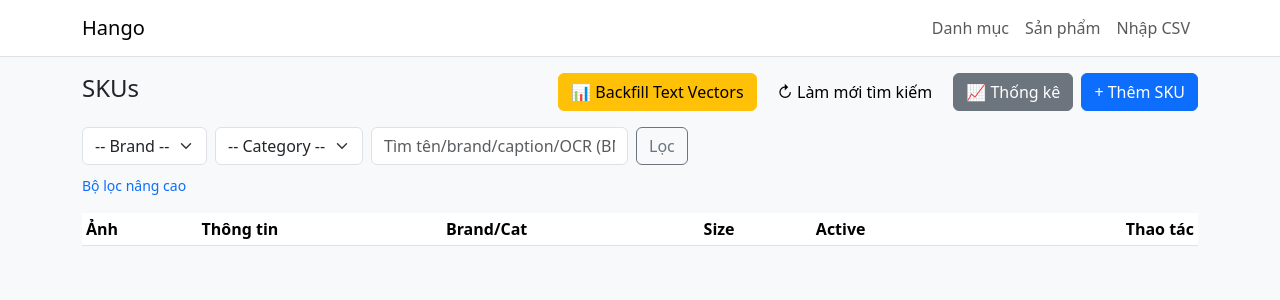
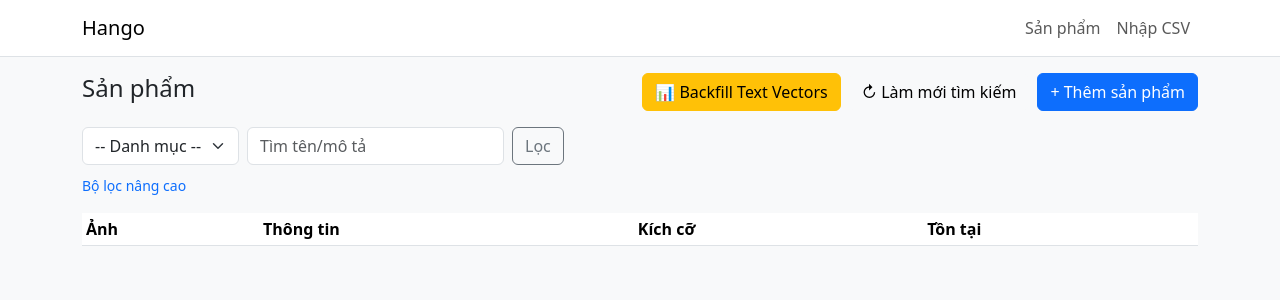
Before and after one commit to AnhDuc0912/kltn.taphoa_management_web, a Flask app: page /skus in a window 1280 px wide. Shown: the top 300 px of the page. Run offline with Flask 3, Linux system fonts and the light colour scheme; data that the repository does not hold is empty; some libraries are stand-ins or nearby versions.

Commit message:
force pushing

```diff
--- a/templates/_base.html
+++ b/templates/_base.html
@@ -15,10 +15,9 @@
       <a class="navbar-brand" href="{{ url_for('dashboard_bp.dashboard') }}">Hango</a>
 
       <div class="navbar-nav">
-        <a class="nav-link" href="{{ url_for('categories_bp.categories') }}">Danh mục</a>
         <a class="nav-link" href="{{ url_for('skus.skus') }}">Sản phẩm</a>
         <a class="nav-link" href="{{ url_for('import_bp.import_csv_page') }}">Nhập CSV</a>
-      </div
+      </div>
     </div>
   </nav>
   <main class="container">
--- a/templates/categories.html
+++ b/templates/categories.html
@@ -2,7 +2,7 @@
 {% block body %}
 <h4>Categories</h4>
 <form class="row g-2 mb-3" method="post" action="{{ url_for('category_create') }}">
-  <div class="col-auto"><input name="name" class="form-control" placeholder="Tên category"></div>
+  <div class="col-auto"><input name="name" class="form-control" placeholder="Tên danh mục"></div>
   <div class="col-auto">
     <input name="parent_id" class="form-control" placeholder="Parent ID (tuỳ chọn)">
   </div>
--- a/templates/sku_images.html
+++ b/templates/sku_images.html
@@ -1,6 +1,6 @@
 {% extends "_base.html" %}
 {% block body %}
-<h4>Ảnh SKU #{{sku[0]}} — {{sku[1]}}</h4>
+<h4>Ảnh sản phẩm #{{sku[0]}} — {{sku[1]}}</h4>
 <form class="row g-2 mb-3" method="post" enctype="multipart/form-data" action="{{ url_for('sku_image_add', sku_id=sku[0]) }}">
   <div class="col-auto"><input class="form-control" type="file" name="image" required></div>
   <div class="col-auto form-check">
--- a/templates/skus.html
+++ b/templates/skus.html
@@ -1,7 +1,7 @@
 {% extends "_base.html" %}
 {% block body %}
 <div class="d-flex align-items-center mb-3">
-  <h4 class="me-auto">SKUs</h4>
+  <h4 class="me-auto">Sản phẩm</h4>
   <div class="d-flex gap-2">
     <!-- Backfill text vectors button -->
     <form method="post" action="{{ url_for('admin_bp.text_vec_backfill') }}"
@@ -17,9 +17,7 @@
     </form>
 
     <!-- Admin stats button -->
-    <button class="btn btn-secondary" onclick="loadAdminStats()">📈 Thống kê</button>
-
-    <a class="btn btn-primary" href="{{ url_for('skus.sku_new') }}">+ Thêm SKU</a>
+    <a class="btn btn-primary" href="{{ url_for('skus.sku_new') }}">+ Thêm sản phẩm</a>
   </div>
 </div>
 
@@ -28,16 +26,8 @@
 
 <form class="row g-2 mb-3">
   <div class="col-auto">
-    <select class="form-select" name="brand_id">
-      <option value="">-- Brand --</option>
-      {% for id,name in brands %}
-        <option value="{{ id }}" {{ 'selected' if sel_brand and sel_brand|int==id else '' }}>{{ name }}</option>
-      {% endfor %}
-    </select>
-  </div>
-  <div class="col-auto">
     <select class="form-select" name="category_id">
-      <option value="">-- Category --</option>
+      <option value="">-- Danh mục --</option>
       {% for id,name in cats %}
         <option value="{{ id }}" {{ 'selected' if sel_cat and sel_cat|int==id else '' }}>{{ name }}</option>
       {% endfor %}
@@ -45,7 +35,7 @@
   </div>
   <div class="col-auto">
     <input class="form-control" name="q" value="{{ qtext or '' }}"
-           placeholder="Tìm tên/brand/caption/OCR (BM25 + normalized)">
+           placeholder="Tìm tên/mô tả">
   </div>
   <div class="col-auto">
     <button class="btn btn-outline-secondary">Lọc</button>
@@ -78,10 +68,8 @@
     <tr>
       <th>Ảnh</th>
       <th>Thông tin</th>
-      <th>Brand/Cat</th>
-      <th>Size</th>
-      <th>Active</th>
-      <th class="text-end">Thao tác</th>
+      <th>Kích cỡ</th>
+      <th>Tồn tại</th>
     </tr>
   </thead>
   <tbody>
```
Also changed, not shown: templates/sku_form.html (+4 -21 lines), templates/sku_texts.html (+5 -5 lines).
